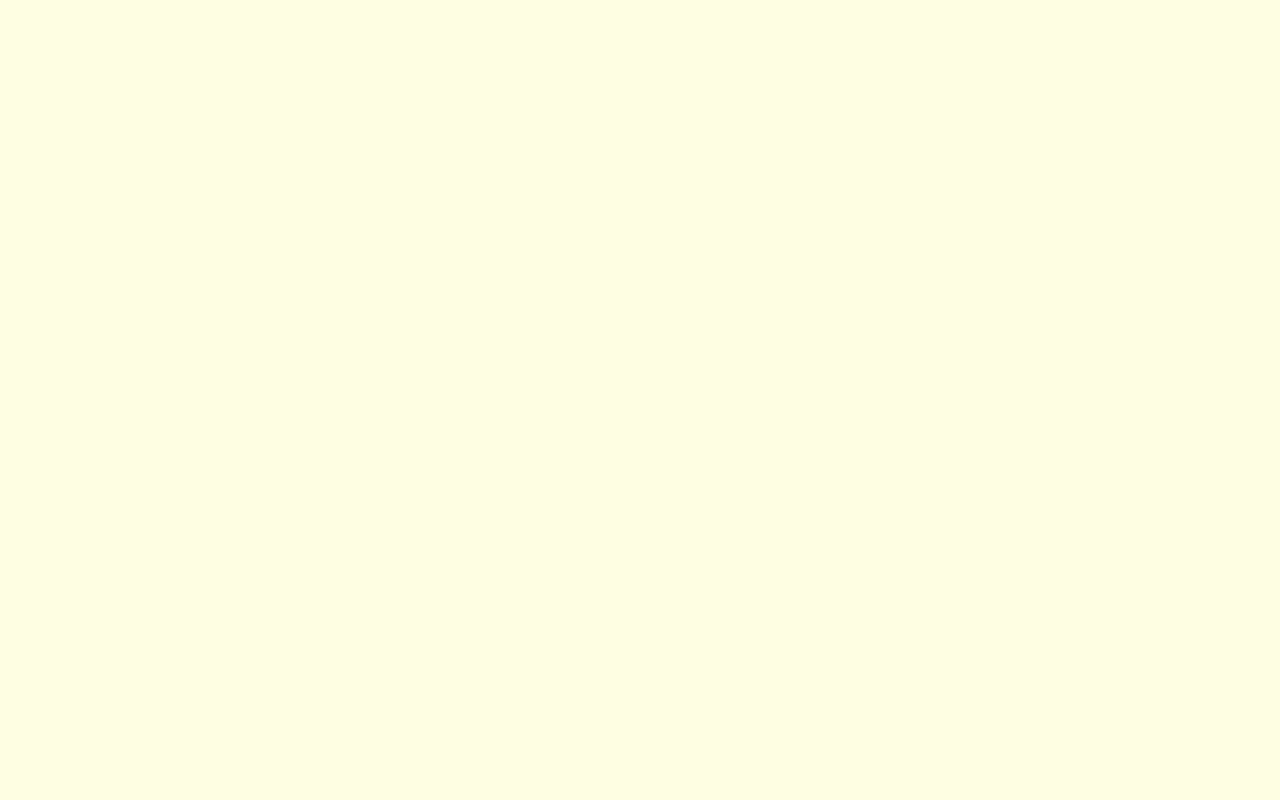
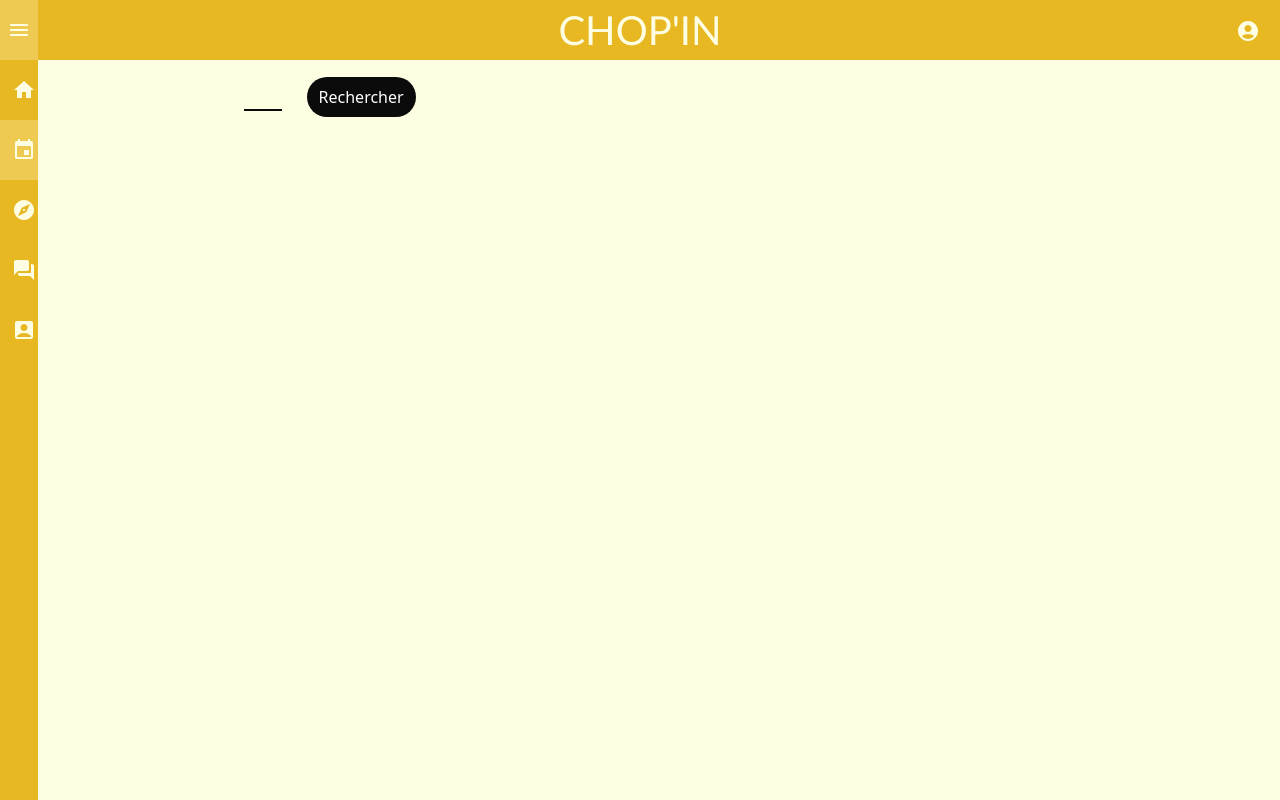
Before and after one commit to kevoliva/chop-in, a React (Create React App) app in the folder front/: page /events in a window 1280 px wide. Before the commit this address had no page. Built offline with nearby package versions, Linux system fonts and the light colour scheme.

Commit message:
Route /events ok
La route pour /events fonctionne cependant lorsque je fais clique sur une card, j'obtiens les informations de la première carte et non celle sélectionnée

```diff
--- a/front/src/App.js
+++ b/front/src/App.js
@@ -4,6 +4,8 @@ import Form from "./components/Form";
 import Recipes from "./components/Recipes";
 import Navbar from './components/Navbar';
 import Header from './components/Header';
+import Recipe from "./components/Recipe";
+import { BrowserRouter, Routes, Route  } from 'react-router-dom';
 
 class App extends Component {
   state = {
@@ -33,15 +35,19 @@ class App extends Component {
 
   render() {
     return (
-      <div className="App">
-        <Header />
-        <Navbar />
-        <div className="content">
-          <Form getRecipe={this.getRecipe} />
-          <Recipes recipes={this.state.recipes} />
+      <BrowserRouter>
+        <div className="App">
+          <Header />
+          <Navbar />
+          <div className="content">
+            <Routes>
+              <Route path="/events" element={[<Form getRecipe={this.getRecipe} />,  <Recipes recipes={this.state.recipes} />]} />
+              <Route path="/recipe/:id" element={<Recipe/>} />
+            </Routes>
+          </div>
         </div>
+      </BrowserRouter>
 
-      </div>
     );
   }
 
--- a/front/src/components/Form.js
+++ b/front/src/components/Form.js
@@ -3,7 +3,7 @@ import React from 'react';
 const Form = props => (
   <form onSubmit={props.getRecipe} style={{ marginBottom:"2rem" }}>
     <input className="form__input" type="text" name="eventName"/>
-    <button className="button button--bestia"><div class="button__bg"></div><span>Rechercher</span></button>
+    <button className="button button--bestia"><div className="button__bg"></div><span>Rechercher</span></button>
   </form>
 );
 
--- a/front/src/components/Router.js
+++ b/front/src/components/Router.js
@@ -1,4 +1,4 @@
-import React from 'react';
+/*import React from 'react';
 import { BrowserRouter, Routes, Route } from "react-router-dom";
 
 import App from "../App";
@@ -13,4 +13,4 @@ const Router = () => (
   </BrowserRouter>
 );
 
-export default Router;
+export default Router;*/
--- a/front/src/index.js
+++ b/front/src/index.js
@@ -6,6 +6,10 @@ import registerServiceWorker from './registerServiceWorker';
 import App from './App';
 import reportWebVitals from './reportWebVitals';
 
-
-ReactDOM.render(<Router />, document.getElementById('root'));
+ReactDOM.render(
+    <React.StrictMode>
+      <App />
+    </React.StrictMode>,
+    document.getElementById('root')
+  );
 registerServiceWorker();
```
